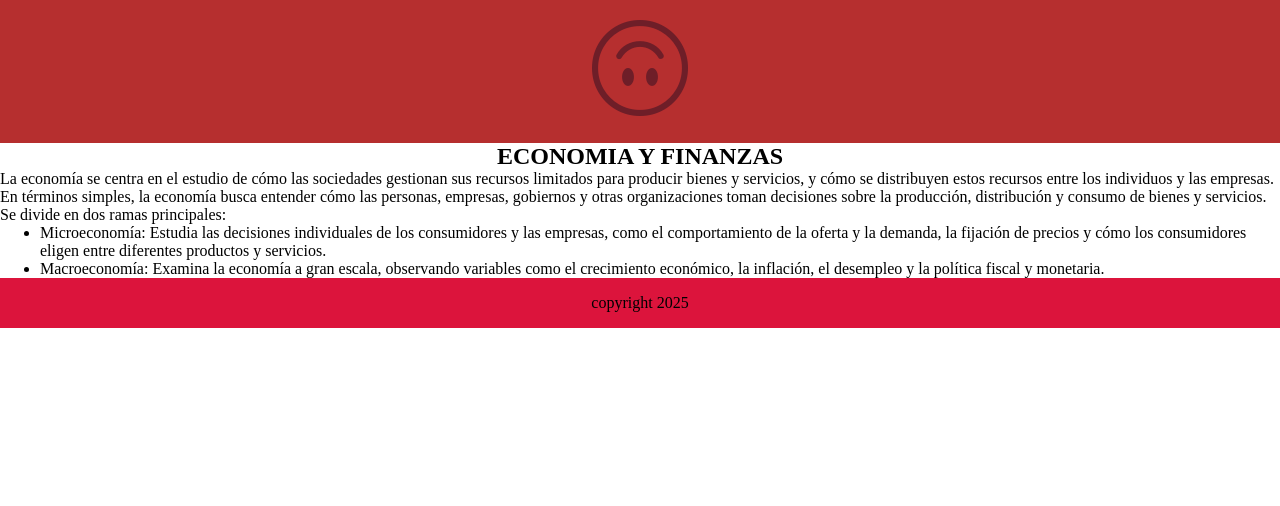
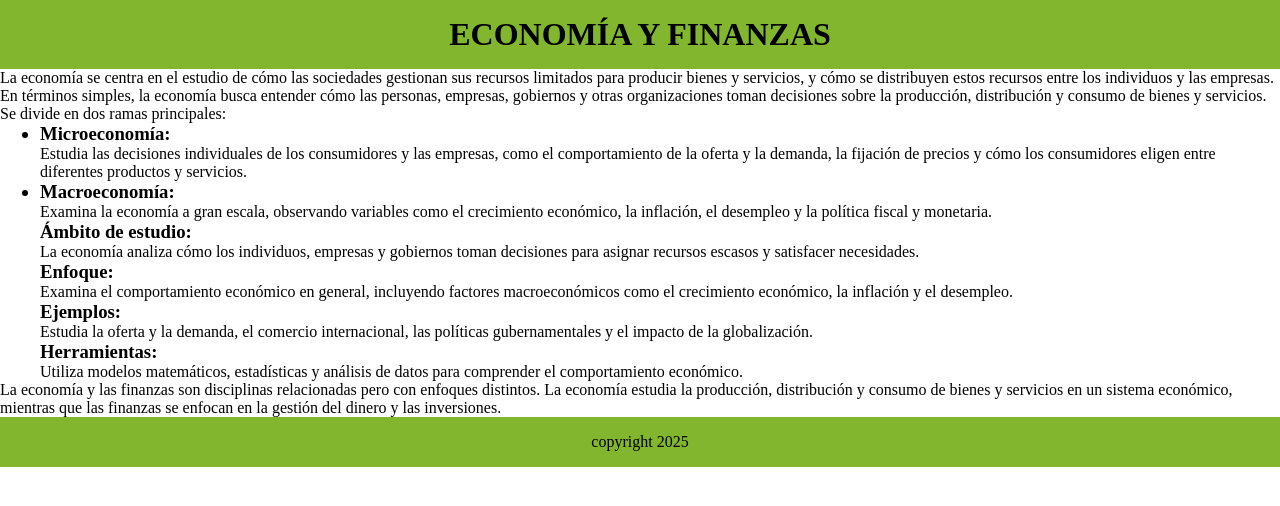
Before and after one commit to JadeSerrano/Practicas-MiracleLight, a plain HTML site: page u2/articulo.html in a window 1280 px wide. Drawn offline with nearby package versions, Linux system fonts and the light colour scheme.

Commit message:
Add files via upload
28/abrl/2025

```diff
--- a/css/articulo.css
+++ b/css/articulo.css
@@ -1,15 +1,10 @@
 /*documento css*/
 * {margin: 0%; }
 
-.cabecera {background-color: rgb(182, 47, 47);
+.cabecera {background-color: rgb(130, 182, 47);
            padding: 16px 0px; }
 
 
-.logo {font-size: 6em;
-       color:rgb(110, 30, 40);
-       text-align: center;
-       display: block; }
-
-.pie {background-color: crimson;
+.pie {background-color: rgb(130, 182, 47);
        text-align: center;
        padding: 16px 0px; }
--- /dev/null
+++ b/css/curriculum vitae.CSS
@@ -0,0 +1,19 @@
+/*Documento css*/
+
+* {margin: 0%; }
+
+.cabecera {background-color: rgb(182, 47, 47);
+           padding: 16px 0px; }
+
+
+.logo {font-size: 6em;
+       color:rgb(110, 30, 40);
+       text-align: center;
+       display: block; }
+
+.pie {background-color: crimson;
+       text-align: center;
+       padding: 16px 0px; }
+
+.img {width: 10px;
+      height: 10px;}
--- a/u2/articulo.html
+++ b/u2/articulo.html
@@ -14,26 +14,37 @@
 </head>
 <body>
     <header class="cabecera">
-        <i class="bi bi-emoji-smile-upside-down logo"></i>
+       <center><h1>ECONOMÍA Y FINANZAS</h1></center>
 
     </header>
 
     <main class="cuerpo">
     <article>
     <header>
-    <center><h1> ECONOMIA Y FINANZAS <h1></h1></center>
-
 
         <p>La economía se centra en el estudio de cómo las sociedades gestionan sus recursos limitados para producir bienes y servicios, y cómo se distribuyen estos recursos entre los individuos y las empresas. En términos simples, la economía busca entender cómo las personas, empresas, gobiernos y otras organizaciones toman decisiones sobre la producción, distribución y consumo de bienes y servicios. Se divide en dos ramas principales:</p>
 
         <ul>
-        <li>Microeconomía: Estudia las decisiones individuales de los consumidores y las empresas, como el comportamiento de la oferta y la demanda, la fijación de precios y cómo los consumidores eligen entre diferentes productos y servicios.</li>
-        <li>Macroeconomía: Examina la economía a gran escala, observando variables como el crecimiento económico, la inflación, el desempleo y la política fiscal y monetaria.</li>
+       <h3><li>Microeconomía:</h3>
+            Estudia las decisiones individuales de los consumidores y las empresas, como el comportamiento de la oferta y la demanda, la fijación de precios y cómo los consumidores eligen entre diferentes productos y servicios.</li>
+        <h3><li>Macroeconomía:</h3>
+            Examina la economía a gran escala, observando variables como el crecimiento económico, la inflación, el desempleo y la política fiscal y monetaria.</li>
+        <h3>Ámbito de estudio:</h3>
+            La economía analiza cómo los individuos, empresas y gobiernos toman decisiones para asignar recursos escasos y satisfacer necesidades.
+        <h3>Enfoque:</h3>
+            Examina el comportamiento económico en general, incluyendo factores macroeconómicos como el crecimiento económico, la inflación y el desempleo.
+        <h3>Ejemplos:</h3>
+            Estudia la oferta y la demanda, el comercio internacional, las políticas gubernamentales y el impacto de la globalización.
+        <h3>Herramientas:</h3>
+            Utiliza modelos matemáticos, estadísticas y análisis de datos para comprender el comportamiento económico.
+
         </ul>
 
     </header>
         <div class="contenido">
 
+        <p>La economía y las finanzas son disciplinas relacionadas pero con enfoques distintos. La economía estudia la producción, distribución y consumo de bienes y servicios en un sistema económico, mientras que las finanzas se enfocan en la gestión del dinero y las inversiones.
+    </p>
 
         </div>
          <footer>
```
Also changed, not shown: u2/CurriculumVitae.html (added, +48 -0 lines).
